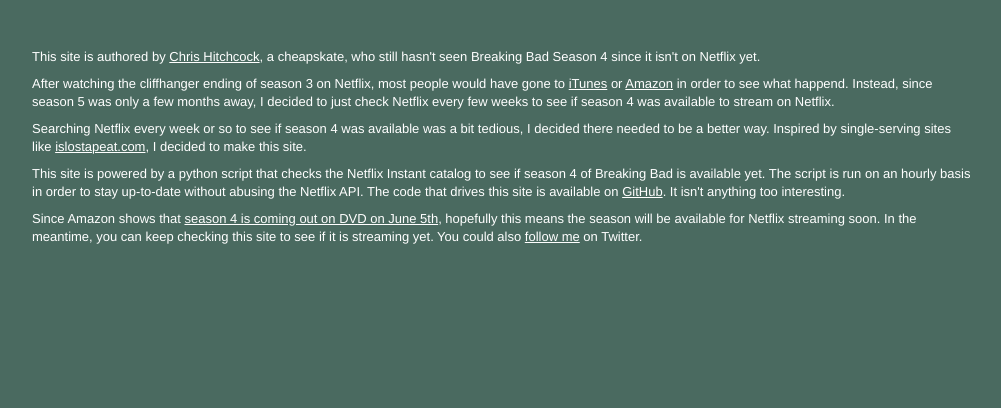
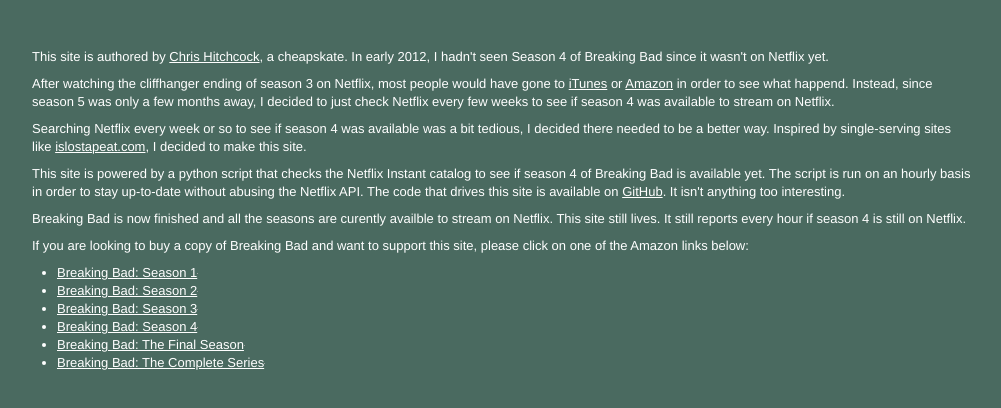
Before and after one commit to chitchcock/isbreakingbadseason4onnetflix.com, a plain HTML site: page wwwroot/about.html in a window 1280 px wide. Shown: the part 108-516 px from the top of the page, without its empty margins (138-1139 px from the left). Drawn offline with Linux system fonts and the light colour scheme; grey boxes are pictures that could not be loaded.

Commit message:
Updated about.html
Made changes to about.html to reflect current state of the site.

```diff
--- a/wwwroot/about.html
+++ b/wwwroot/about.html
@@ -63,7 +63,7 @@
 			<div class="row">
 			  <div class="span3">
 			    <p>
-                This site is authored by <a href="http://chrishitchcock.com">Chris Hitchcock</a>, a cheapskate, who still hasn't seen Breaking Bad Season 4 since it isn't on Netflix yet.
+                This site is authored by <a href="http://chrishitchcock.com">Chris Hitchcock</a>, a cheapskate.  In early 2012, I hadn't seen Season 4 of Breaking Bad since it wasn't on Netflix yet.
 			    </p>
 			    <p>
 			    After watching the cliffhanger ending of season 3 on Netflix, most people would have gone to <a href="http://click.linksynergy.com/fs-bin/stat?id=CKl0eK38p6E&offerid=146261&type=3&subid=0&tmpid=1826&RD_PARM1=http%253A%252F%252Fitunes.apple.com%252Fus%252Ftv-season%252Fbreaking-bad-season-4%252Fid447104333%253Fuo%253D4%2526partnerId%253D30" target="itunes_store">iTunes</a> or <a href="http://www.amazon.com/gp/product/B005D63RQK/ref=as_li_ss_tl?ie=UTF8&tag=chrishitchcoc-20&linkCode=as2&camp=1789&creative=390957&creativeASIN=B005D63RQK">Amazon</a>
@@ -76,8 +76,20 @@
 			    This site is powered by a python script that checks the Netflix Instant catalog to see if season 4 of Breaking Bad is available yet.  The script is run on an hourly basis in order to stay up-to-date without abusing the Netflix API.  The code that drives this site is available on <a href="https://github.com/chitchcock/is_seasonx_on_netflix">GitHub</a>.  It isn't anything too interesting.
 			    </p>
 			    <p>
-			    Since Amazon shows that <a href="http://www.amazon.com/gp/product/B0058YPG1G/ref=as_li_ss_tl?ie=UTF8&tag=chrishitchcoc-20&linkCode=as2&camp=1789&creative=390957&creativeASIN=B0058YPG1G">season 4 is coming out on DVD on June 5th</a>, hopefully this means the season will be available for Netflix streaming soon.  In the meantime, you can keep checking this site to see if it is streaming yet.  You could also <a href= "http://twitter.com/#!chitchcock">follow me</a> on Twitter.
+			    Breaking Bad is now finished and all the seasons are curently availble to stream on Netflix.  This site still lives.  It still reports every hour if season 4 is still on Netflix.
 			    </p>
+			    <p>
+			    	If you are looking to buy a copy of Breaking Bad and want to support this site, please click on one of the Amazon links below:
+			    	<ul>
+			    		<li><a href="http://www.amazon.com/gp/product/B001DJLCRC/ref=as_li_ss_tl?ie=UTF8&camp=1789&creative=390957&creativeASIN=B001DJLCRC&linkCode=as2&tag=chrishitchcoc-20">Breaking Bad: Season 1</a><img src="http://ir-na.amazon-adsystem.com/e/ir?t=chrishitchcoc-20&l=as2&o=1&a=B001DJLCRC" width="1" height="1" border="0" alt="" style="border:none !important; margin:0px !important;" /></li>
+			    		<li><a href="http://www.amazon.com/gp/product/B001RTSPVY/ref=as_li_ss_tl?ie=UTF8&camp=1789&creative=390957&creativeASIN=B001RTSPVY&linkCode=as2&tag=chrishitchcoc-20">Breaking Bad: Season 2</a><img src="http://ir-na.amazon-adsystem.com/e/ir?t=chrishitchcoc-20&l=as2&o=1&a=B001RTSPVY" width="1" height="1" border="0" alt="" style="border:none !important; margin:0px !important;" /></li>
+			    		<li><a href="http://www.amazon.com/gp/product/B0032UYFA6/ref=as_li_ss_tl?ie=UTF8&camp=1789&creative=390957&creativeASIN=B0032UYFA6&linkCode=as2&tag=chrishitchcoc-20">Breaking Bad: Season 3</a><img src="http://ir-na.amazon-adsystem.com/e/ir?t=chrishitchcoc-20&l=as2&o=1&a=B0032UYFA6" width="1" height="1" border="0" alt="" style="border:none !important; margin:0px !important;" /></li>
+			    		<li><a href="http://www.amazon.com/gp/product/B0058YPG1G/ref=as_li_ss_tl?ie=UTF8&camp=1789&creative=390957&creativeASIN=B0058YPG1G&linkCode=as2&tag=chrishitchcoc-20">Breaking Bad: Season 4</a><img src="http://ir-na.amazon-adsystem.com/e/ir?t=chrishitchcoc-20&l=as2&o=1&a=B0058YPG1G" width="1" height="1" border="0" alt="" style="border:none !important; margin:0px !important;" /></li>
+			    		<li><a href="http://www.amazon.com/gp/product/B00EEDNR9A/ref=as_li_ss_tl?ie=UTF8&camp=1789&creative=390957&creativeASIN=B00EEDNR9A&linkCode=as2&tag=chrishitchcoc-20">Breaking Bad: The Final Season</a><img src="http://ir-na.amazon-adsystem.com/e/ir?t=chrishitchcoc-20&l=as2&o=1&a=B00EEDNR9A" width="1" height="1" border="0" alt="" style="border:none !important; margin:0px !important;" /></li>
+			    		<li><a href="http://www.amazon.com/gp/product/B00I9MS86O/ref=as_li_ss_tl?ie=UTF8&camp=1789&creative=390957&creativeASIN=B00I9MS86O&linkCode=as2&tag=chrishitchcoc-20">Breaking Bad: The Complete Series</a><img src="http://ir-na.amazon-adsystem.com/e/ir?t=chrishitchcoc-20&l=as2&o=1&a=B00I9MS86O" width="1" height="1" border="0" alt="" style="border:none !important; margin:0px !important;" /></li>
+
+			    	</ul>
+		    	    </p>
 			  </div>
 			</div>
 			<div class="row hidden-phone" style="display: block; height: 50px;">
```
